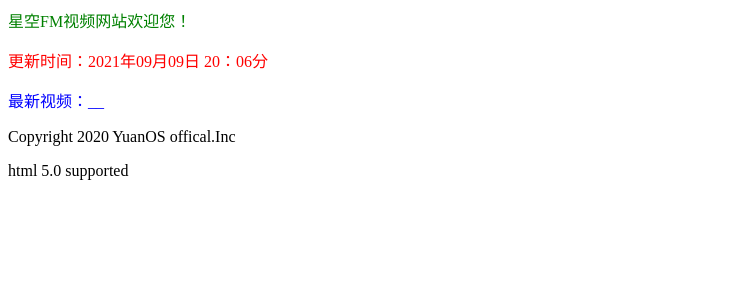
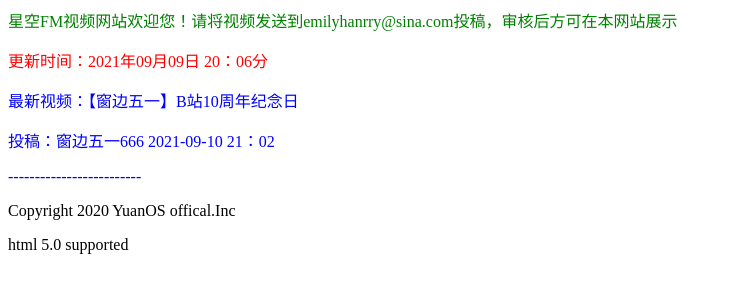
Before and after one commit to starsfm/starsfm.github.io, a plain HTML site: page index.html in a window 1280 px wide. Shown: the whole page, without its empty margins (0-732 px from the left). Drawn offline with Linux system fonts and the light colour scheme.

Commit message:
Update index.html

```diff
--- a/index.html
+++ b/index.html
@@ -1,5 +1,8 @@
-<p><font color="green">星空FM视频网站欢迎您！</p>
+<p><font color="green">星空FM视频网站欢迎您！请将视频发送到emilyhanrry@sina.com投稿，审核后方可在本网站展示</p>
 <p><font color="red">更新时间：2021年09月09日 20：06分</p>
-<p><font color="blue">最新视频：__</p>
+<p><font color="blue">最新视频：【窗边五一】B站10周年纪念日</p>
+  <p>投稿：窗边五一666     2021-09-10 21：02</p>
+<p>-------------------------</p>
+<title>星空FM</title>
 <p><font color="black">Copyright 2020 YuanOS offical.Inc</p>
 <p>html 5.0 supported</p>
```
